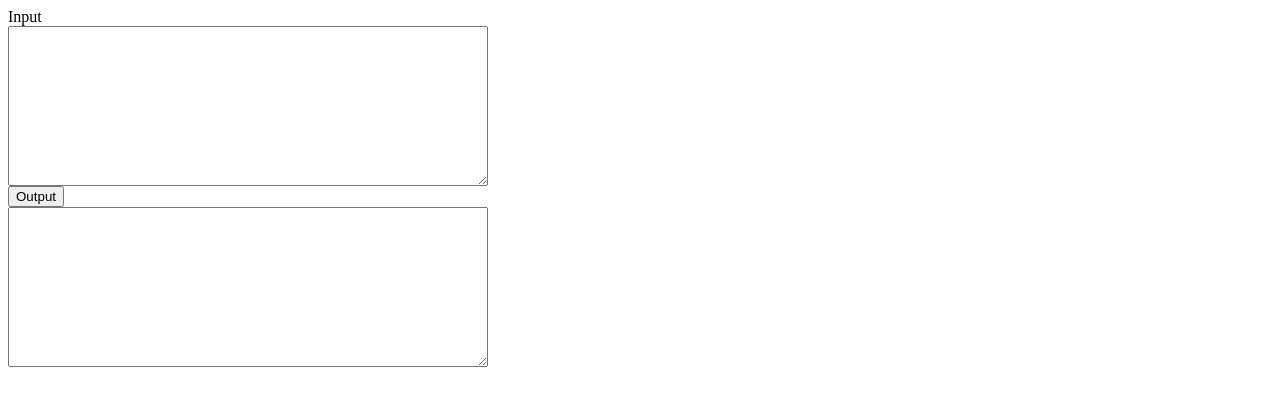
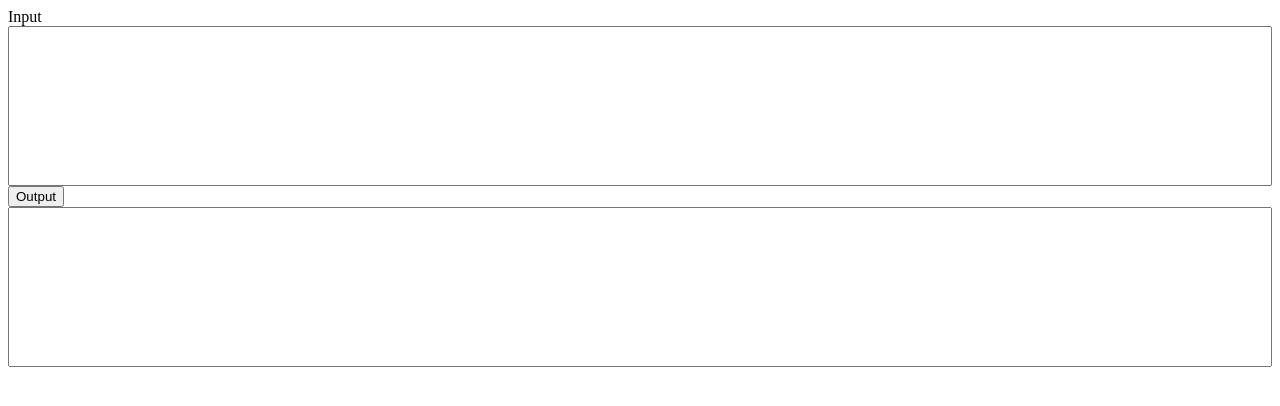
Before and after one commit to logiclogue/conlang-word-generator, a website: page index.html in a window 1280 px wide. Drawn offline with nearby package versions, Linux system fonts and the light colour scheme; files that its build step writes are made by us from their sources.

Commit message:
Tweaks style and package.json

```diff
--- a/index.html
+++ b/index.html
@@ -9,11 +9,15 @@
 	<title>Conlang Word Generator</title>
 </head>
 <body>
-	<label id="input">Input</label>
-	<textarea id="textarea-input"></textarea>
+	<div class="div-container">
+		<label id="input">Input</label>
+		<textarea id="textarea-input" spellcheck="false"></textarea>
+	<div>
 
-	<button id="button-output">Output</button>
-	<textarea id="textarea-output"></textarea>
+	<div class="div-container">
+		<button id="button-output">Output</button>
+		<textarea id="textarea-output" spellcheck="false"></textarea>
+	</div>
 
 
 	<script src="build/all.js"></script>
--- a/package.json
+++ b/package.json
@@ -5,7 +5,8 @@
   "main": "index.js",
   "scripts": {
     "test": "echo \"Error: no test specified\" && exit 1",
-    "watch": "npm run watch-css & npm run watch-js",
+    "watch": "npm run build && npm run watch-css & npm run watch-js",
+    "build": "npm run build-js && npm run build-css",
     "watch-js": "watchify js/Main.js -o build/all.js -v",
     "build-js": "browserify js/Main.js > build/all.js",
     "watch-css": "node-sass -w styles/main.scss build/all.css",
--- a/styles/main.scss
+++ b/styles/main.scss
@@ -2,18 +2,24 @@ $break-small: 768px;
 $break-medium: 992px;
 $break-large: 1200px;
 
+.div-container {
+    display: block;
+
+    @media screen and (max-width: $break-small) {
+        width: 50%;
+    }
+
+    @media screen and (max-width: $break-medium) {
+        width: 100%;
+    }
+}
+
+
 textarea {
-    width: 30rem;
+    width: 100%;
     height: 10rem;
 
     display: block;
     overflow: auto;
-
-    @media screen and (max-width: $break-small) {
-        width: 100%;
-    }
-
-    span {
-        color: blue;
-    }
+    resize: none;
 }
```
